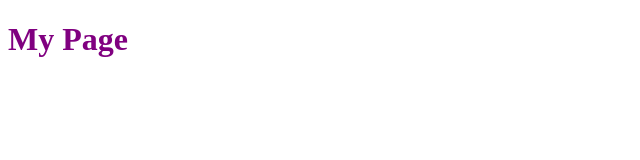
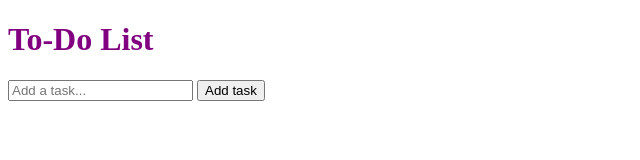
Before and after one commit to jimmytrimble/To-Do-List, a plain HTML site: page index.html in a window 1280 px wide. Shown: the whole page, without its empty margins (0-640 px from the left). Drawn offline with Linux system fonts and the light colour scheme.

Commit message:
added basic structure for list and input

```diff
--- a/index.html
+++ b/index.html
@@ -1,14 +1,18 @@
 <!DOCTYPE html>
 <html lang="en">
 <head>
-
+  <title>To-Do List</title>
   <meta charset="UTF-8">
   <meta name="viewport" content="width=device-width, initial-scale=1.0">
   <title>Document</title>
   <link rel="stylesheet" href="./style.css">
 </head>
 <body>
-  <h1>My Page</h1>
+  <h1>To-Do List</h1>
+  <ol id="todo">
+  </ol>
+  <input type="text" id="input" placeholder="Add a task..." />
+  <button id="add" type="button">Add task</button>
   <script src="./index.js"></script>
 </body>
 </html>
```
